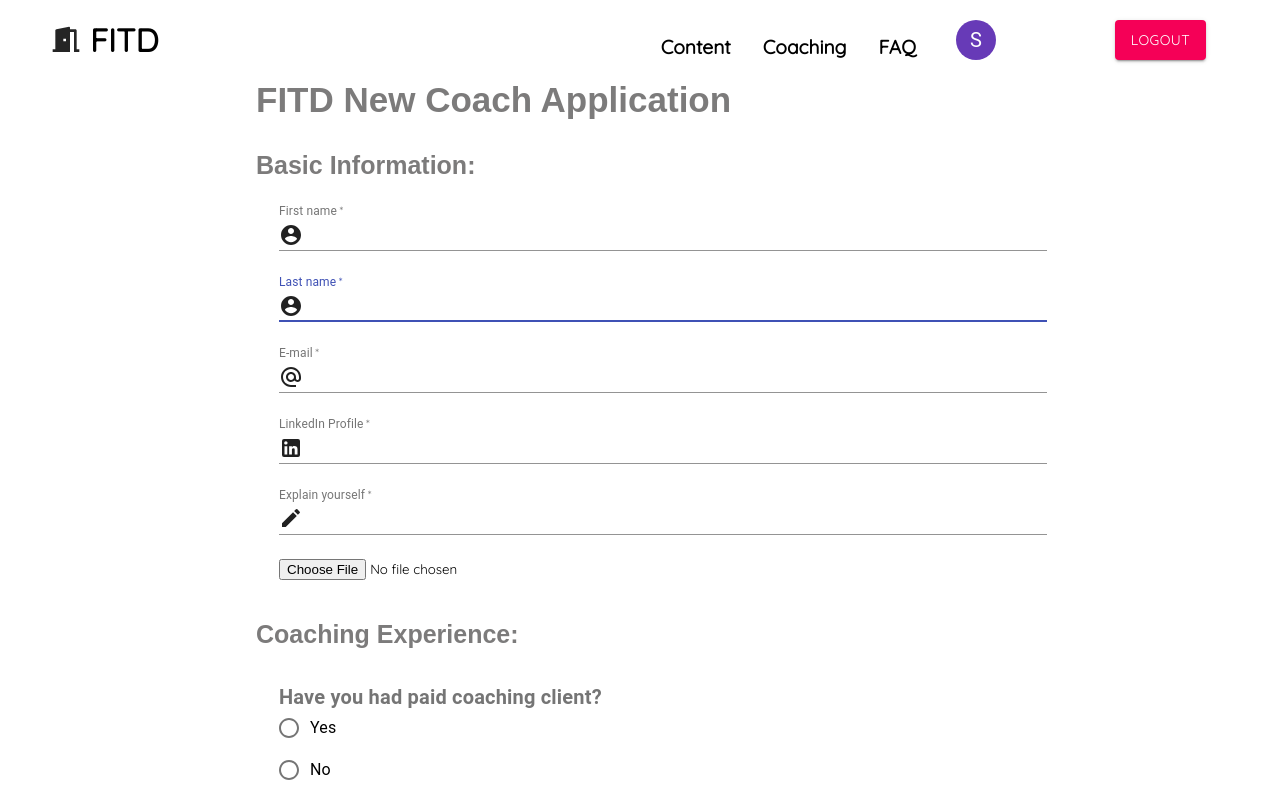
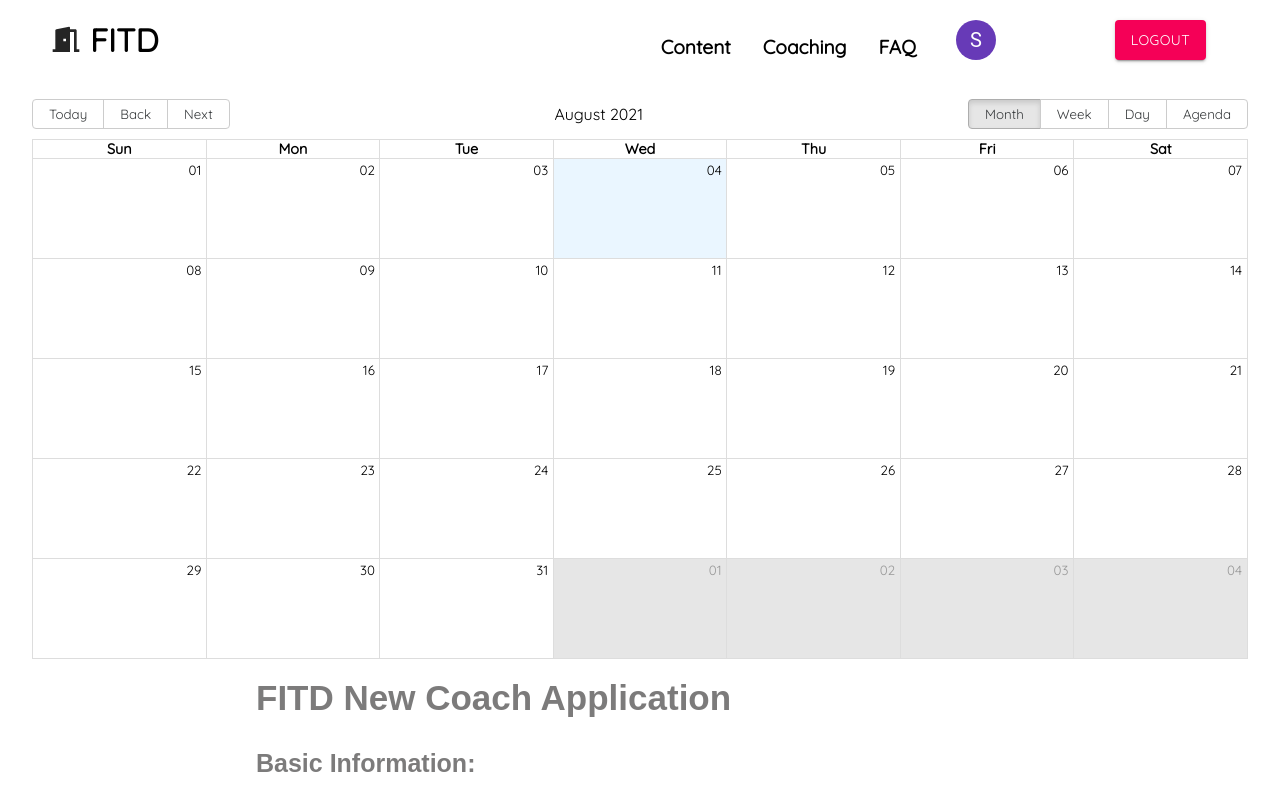
Before and after one commit to SangmeanHong/fitd-tech-client, a React app: page /newcoach in a window 1280 px wide. Shown: the top 800 px of the page. Built offline with nearby package versions, Linux system fonts and the light colour scheme; no server answers; sample sign-in values are in the browser's storage.

Commit message:
Check react big calendar

```diff
--- a/package.json
+++ b/package.json
@@ -104,6 +104,7 @@
 		"react-redux": "^7.2.4",
 		"react-refresh": "^0.8.3",
 		"react-router-dom": "^5.2.0",
+		"react-uuid": "^1.0.2",
 		"redux": "^4.1.0",
 		"redux-devtools-extension": "^2.13.9",
 		"redux-saga": "^1.1.3",
@@ -115,6 +116,7 @@
 		"terser-webpack-plugin": "4.2.3",
 		"ts-pnp": "1.2.0",
 		"url-loader": "4.1.1",
+		"uuid": "^8.3.2",
 		"web-vitals": "^1.0.1",
 		"webpack": "4.44.2",
 		"webpack-dev-server": "3.11.1",
--- a/src/components/BookScheduler/BookScheduler.js
+++ b/src/components/BookScheduler/BookScheduler.js
@@ -1,110 +1,55 @@
-import React, { useEffect, useState } from 'react';
+import React, { useEffect, useState, Components } from 'react';
 import { Calendar, momentLocalizer } from 'react-big-calendar';
+import ShowScheduler from '../Modal_BookScheduler/Modal_ShowScheduler';
 import moment from 'moment';
+import axios from 'axios';
+import { v4 as uuidv4 } from 'uuid';
+
 import 'react-big-calendar/lib/css/react-big-calendar.css';
-
 import 'react-big-calendar/lib/addons/dragAndDrop/styles.css';
 import 'react-big-calendar/lib/css/react-big-calendar.css';
-
 import './styles.css';
 
-import { useDispatch } from 'react-redux';
-import actionAddContent from '../../redux/actions/actionAddContent';
-import axios from 'axios';
+const BookScheduler = ({ events, setEvents }) => {
+	const [open, setOpen] = useState(false);
+	const [selectedEvent, setSelectedEvent] = useState();
+	console.log(`bookscheduler init events`, events);
+	console.log(`bookscheduler init events`, typeof events);
 
-const BookScheduler = () => {
-	const dispatch = useDispatch();
-
-	const [events, setEvents] = useState([]);
-
-	// provide localization with the momentLocalizer function.
 	const localizer = momentLocalizer(moment);
 
-	const handleSelect = ({ start, end, allDay, resource }) => {
+	const handleSelect = ({ start, end }) => {
 		const title = window.prompt('Coaching Title Name');
 		if (title) {
-			setEvents([...events, { title, start, end, allDay, resource }]);
+			setEvents([...events, { title, start, end, id: uuidv4() }]);
 		}
 	};
 
-	const convertDate = (time) => {
-		const timeStr = time.toString();
-		return timeStr.slice(0, 21);
+	const handleEventResult = (eventData) => {
+		console.log('hello handleEventResult');
+		setSelectedEvent(eventData);
+		setOpen(true);
 	};
-
-	const handleEventResult = (e) => {
-		const title = e.title;
-		const startTime = convertDate(e.start);
-		const endTime = convertDate(e.end);
-
-		alert(`title: ${title}, start: ${startTime}, end: ${endTime}
-		`);
-	};
-
-	useEffect(() => {
-		const getContent = async () => {
-			const result = await axios.get('http://localhost:8080/api/content');
-			console.log(`result.data`, result.data);
-			result.data.map((data) => {
-				if (data.events.length > 0) {
-					console.log(`data.events`, data.events);
-					const preDate = data.events[0];
-					console.log(`preDate`, preDate);
-					const startDateObj = new Date(preDate.start);
-					const hours = startDateObj.getUTCHours();
-					const minutes = startDateObj.getUTCMinutes();
-					const second = startDateObj.getUTCSeconds();
-					const year = startDateObj.getFullYear();
-					const month = startDateObj.getMonth();
-					const date = startDateObj.getDate();
-
-					const endDateObj = new Date(preDate.end);
-					const endhours = endDateObj.getUTCHours();
-					const endminutes = endDateObj.getUTCMinutes();
-					const endsecond = endDateObj.getUTCSeconds();
-					const endyear = endDateObj.getFullYear();
-					const endmonth = endDateObj.getMonth();
-					const enddate = endDateObj.getDate();
-
-					preDate.start = new Date(year, month, date, hours, minutes);
-					preDate.end = new Date(
-						endyear,
-						endmonth,
-						enddate,
-						endhours,
-						endminutes
-					);
-					setEvents(data.events);
-				}
-			});
-		};
-		getContent();
-	}, []);
-
-	// const addContentObj = {
-	// 	title: 'title',
-	// 	description: 'desc',
-	// 	contentPrice: 30,
-	// 	duration: 40,
-	// 	via: 'video',
-	// 	type: 'group',
-	// 	detail: 'details',
-	// 	fileUrl: 'uploadFile',
-	// 	events,
-	// };
-	// console.log(`addContentObj`, addContentObj);
-	// dispatch(actionAddContent(addContentObj));
 
 	return (
 		<div className='container-main'>
+			{console.log(`events 북 뷰ㅌ에서 `, events)}
+			<ShowScheduler
+				open={open}
+				setOpen={setOpen}
+				events={events}
+				setEvents={setEvents}
+				selectedEvent={selectedEvent}
+			/>
 			<Calendar
 				selectable
 				defaultDate={moment().toDate()}
-				defaultView='week'
+				defaultView='month'
 				localizer={localizer}
-				events={events}
-				titleAccessor={events.title}
-				startAccessor={events.start}
+				events={[events]}
+				titleAccessor={events?.title}
+				startAccessor={events?.start}
+				endAccessor={events?.end}
 				onSelectEvent={(e) => handleEventResult(e)}
 				onSelectSlot={handleSelect}
 			/>
--- a/src/components/BookScheduler/styles.css
+++ b/src/components/BookScheduler/styles.css
@@ -1,6 +1,6 @@
 .container-main {
-	width: 65%;
-	height: 100vh;
+	width: 95%;
+	height: 70vh;
 	margin: auto;
 	margin-top: 1.5%;
 	margin-bottom: 1.5%;
--- /dev/null
+++ b/src/components/Modal_BookScheduler/Modal_ShowScheduler.js
@@ -0,0 +1,65 @@
+import React from 'react';
+import Button from '@material-ui/core/Button';
+import DialogTitle from '@material-ui/core/DialogTitle';
+import DialogContent from '@material-ui/core/DialogContent';
+import DialogContentText from '@material-ui/core/DialogContentText';
+import DialogActions from '@material-ui/core/DialogActions';
+import Dialog from '@material-ui/core/Dialog';
+
+const ShowScheduler = ({ open, setOpen, events, setEvents, selectedEvent }) => {
+	const onConfirm = () => {
+		setOpen(false);
+	};
+
+	const onDeleteDate = (selectedEvent) => {
+		console.log(`eventsㅁㅗ달에서`, events);
+		if (events.length > 0) {
+			const nextEvents = events.filter((events) => {
+				return events.id !== selectedEvent.id;
+			});
+			setEvents(nextEvents);
+			setOpen(false);
+		}
+	};
+
+	return (
+		<>
+			<Dialog
+				disableBackdropClick
+				disableEscapeKeyDown
+				maxWidth='xs'
+				open={open}
+			>
+				<DialogTitle>Booked Schedule</DialogTitle>
+				<DialogContent>
+					<DialogContentText>
+						<div>
+							<b>TITLE : </b>
+							{selectedEvent?.title}
+						</div>
+						<div>
+							<b>START TIME : </b>
+							{selectedEvent?.start.toString()}
+						</div>
+						<div>
+							<b>END TIME : </b>
+							{selectedEvent?.end.toString()}
+						</div>
+					</DialogContentText>
+				</DialogContent>
+				<DialogActions>
+					<Button onClick={(e) => onDeleteDate(selectedEvent)} color='primary'>
+						Delete
+					</Button>
+					<Button variant='contained' onClick={onConfirm} color='primary'>
+						Check
+					</Button>
+				</DialogActions>
+			</Dialog>
+		</>
+	);
+};
+
+export default ShowScheduler;
+
+//onClick={onDialogClose}
--- a/src/libs/coachProfileObj.js
+++ b/src/libs/coachProfileObj.js
@@ -16,6 +16,7 @@ export const coachProfileObj = ({
 	provideCheckedOther,
 	uploadFile,
 	coachAgreeChecked,
+	events,
 }) => {
 	const filteredProvideChecked = provideChecked.filter(
 		(data) => data.checked === true
@@ -55,5 +56,6 @@ export const coachProfileObj = ({
 		provideChecked: newProvideChecked,
 		uploadFile,
 		coachAgreeChecked,
+		events,
 	};
 };
--- a/src/pages/NewCoach/NewCoach.js
+++ b/src/pages/NewCoach/NewCoach.js
@@ -1,14 +1,12 @@
-import React, { useState } from 'react';
+import React, { useState, useEffect, Component } from 'react';
 import './newCoach.css';
 import 'react-dropzone-uploader/dist/styles.css';
-import Dropzone from 'react-dropzone-uploader';
 import ProvideCheckboxGroup from '../../libs/ProvideCheckBoxGroup';
 import CoachCheckboxGroup from '../../libs/CoachCheckboxGroup';
 import CoachAgreeCheckboxGroup from '../../libs/CoachAgreeCheckboxGroup';
 import { useDispatch } from 'react-redux';
 import { useHistory } from 'react-router-dom';
 import BookScheduler from '../../components/BookScheduler/BookScheduler';
-// import FileBase from 'react-file-base64';
 import {
 	AccountCircle,
 	AlternateEmail,
@@ -43,7 +41,6 @@ const NewCoach = () => {
 	const [introOfCoach, setIntroOfCoach] = useState('');
 	const [introOfCoachErrorMsg, setIntroOfCoachErrorMsg] = useState(false);
 	const [uploadFile, setUploadFile] = useState({});
-	const [uploadPhotoErrorMsg, setUploadPhotoErrorMsg] = useState(false);
 	const [paidOpt, setPaidOpt] = useState('');
 	const [paidOptErrorMsg, setPaidOptErrorMsg] = useState(false);
 	const [paidOptHelperText, setPaidOptHelperText] = useState('');
@@ -65,12 +62,9 @@ const NewCoach = () => {
 		{ label: 'Non-profit', checked: false },
 		{ label: 'Other:', checked: false },
 	]);
-	//const [expertiseAreaErrorMsg, setExpertiseAreaErrorMsg] = useState(false);
 	const [expertiseAreaOther, setExpertiseAreaOther] = useState('');
 	const dispatch = useDispatch();
 	const history = useHistory();
-	//const [expertiseAreaOtherErrorMsg, setExpertiseAreaOtherErrorMsg] =
-	//useState(false);
 	const [provideChecked, setProvideChecked] = useState([
 		{ label: 'General Career Coaching', checked: false },
 		{
@@ -91,15 +85,13 @@ const NewCoach = () => {
 		{ label: 'Founder Coaching', checked: false },
 		{ label: 'Other:', checked: false },
 	]);
-	//const [provideCheckedErrorMsg, setProvideCheckedErrorMsg] = useState(false);
 	const [provideCheckedOther, setProvideCheckedOther] = useState('');
-	// const [provideCheckedOtherErrorMsg, setProvideCheckedOtherErrorMsg] =
-	// 	useState(false);
 	const [coachAgreeChecked, setCoachAgreeChecked] = useState([
 		{ label: 'I agree', checked: false },
 	]);
-	// const [coachAgreeCheckedErrorMsg, setCoachAgreeCheckedErrorMsg] =
-	// 	useState(false);
+
+	// useState for calendar
+	const [events, setEvents] = useState([]);
 
 	const ExpertiseOnChange =
 		(index) =>
@@ -265,7 +257,7 @@ const NewCoach = () => {
 			const file = imageInput.files[0];
 
 			const result = await axios.get(
-				`http://localhost:7010/api/user/s3Url/newCoach-${file.name}`
+				`http://localhost:8080/api/user/s3Url/newCoach-${file.name}`
 			);
 			const url = result.data.url;
 			console.log(`url`, url);
@@ -297,6 +289,7 @@ const NewCoach = () => {
 				provideChecked,
 				provideCheckedOther,
 				coachAgreeChecked,
+				events,
 			});
 
 			console.log(`obj`, obj);
@@ -311,28 +304,48 @@ const NewCoach = () => {
 		}
 	};
 
-	// const imageUpload = async (e) => {
-	//     e.preventDefault();
-	//     const imageInput = document.querySelector("#imageInput");
-	//     const file = imageInput.files[0];
-	//     console.log(`file`, file)
-	//     const result = await axios.get(`http://localhost:7010/api/user/s3Url/${file.name}`);
+	useEffect(() => {
+		console.log(`useEffect`);
+		const getContent = async () => {
+			const result = await axios.get('http://localhost:8080/api/content');
+			console.log(`result`, result);
+			result.data.map((data) => {
+				if (data.events.length > 0) {
+					const preDate = data.events[0];
+					const startDateObj = new Date(preDate.start);
+					const hours = startDateObj.getUTCHours();
+					const minutes = startDateObj.getUTCMinutes();
+					const year = startDateObj.getFullYear();
+					const month = startDateObj.getMonth();
+					const date = startDateObj.getDate();
 
-	//     const url = result.data.url;
-	//     console.log(`url`, url)
-	//     const imgUrl = await axios.put(url, file, {
-	//         headers: {
-	//             "Content-Type": "multipart/form-data"
-	//         }
-	//     });
-	//     console.log(`imgUrl`, imgUrl);
+					const endDateObj = new Date(preDate.end);
+					const endhours = endDateObj.getUTCHours();
+					const endminutes = endDateObj.getUTCMinutes();
+					const endyear = endDateObj.getFullYear();
+					const endmonth = endDateObj.getMonth();
+					const enddate = endDateObj.getDate();
 
-	//     const imageUrl = url.split('?')[0]
-	//     console.log('imageUrl', imageUrl)
-	// }
+					preDate.start = new Date(year, month, date, hours, minutes);
+					preDate.end = new Date(
+						endyear,
+						endmonth,
+						enddate,
+						endhours,
+						endminutes
+					);
+					console.log(`data.events`, data.events);
+					setEvents(data.events);
+				}
+			});
+		};
+		getContent();
+	}, []);
 
 	return (
 		<>
+			{console.log('events in newcoach =>>>', events)}
+			<BookScheduler events={events} setEvents={setEvents} />
 			{userInfo ? (
 				<div className='body'>
 					<div className='main-container'>
@@ -461,11 +474,17 @@ const NewCoach = () => {
 									}
 								/>
 							</div>
-							<div className='textField'>
+							<div className='uploadPhoto'>
 								<form id='imageForm' onSubmit={(e) => e.preventDefault()}>
 									<input id='imageInput' type='file' accept='image/*' />
 								</form>
 								{/* <img src="https://fitdcanada.s3.us-west-1.amazonaws.com/profile/48951c2c8c4b25de80a0491ffb6ecf10" alt="" width="100px" height="100px" /> */}
+							</div>
+							<div className='sub-title'>
+								Set the available time for the coaching:
+							</div>
+							<div>
+								<BookScheduler />
 							</div>
 							<br /> <br />
 							<div className='sub-title'>Coaching Experience:</div>
--- a/src/pages/NewCoach/newCoach.css
+++ b/src/pages/NewCoach/newCoach.css
@@ -38,6 +38,7 @@
 .uploadPhoto {
 	margin-top: 2%;
 	margin-left: 3%;
+	margin-bottom: 3%;
 	width: 100%;
 }
 
--- a/src/routes/route.index.js
+++ b/src/routes/route.index.js
@@ -17,6 +17,7 @@ import { ErrorPage } from '../pages/ErrorPage/ErrorPage';
 import Articles from '../pages/Articles/Articles.index';
 import { CoachDetail } from '../pages/CoachDetailPage/CoachDetail';
 import { ManageUsersPage } from '../pages/Admin/ManageUsersPage/ManageUsersPage';
+import ShowScheduler from '../components/Modal_BookScheduler/Modal_ShowScheduler';
 
 const RootRoute = () => {
 	return (
@@ -24,7 +25,8 @@ const RootRoute = () => {
 			<Container disableGutters maxWidth={false}>
 				<Navbar />
 				<Switch>
-					<Route path='/bookscheduler' component={BookScheduler} />
+					{/* <Route path='/bookscheduler' component={BookScheduler} />
+					<Route path='/showscheduler' component={ShowScheduler} /> */}
 					<Route path='/faq' component={Faq} />
 					<Route path='/managecontents' component={AddContent} />
 					<Route path='/articles' component={Articles} />
```
Also changed, not shown: src/components/CoachProfile/CoachingProfileCard.js (+7 -4 lines), 2 other files (tests, documents, lock files or other folders). Lines whose indentation alone changed are shown as unchanged.
